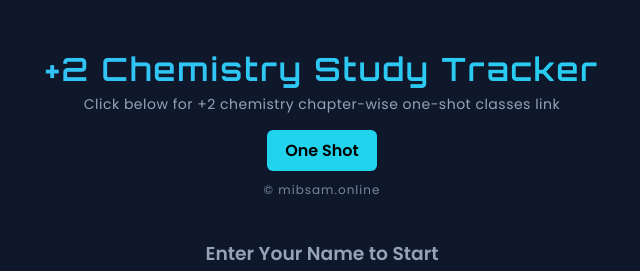
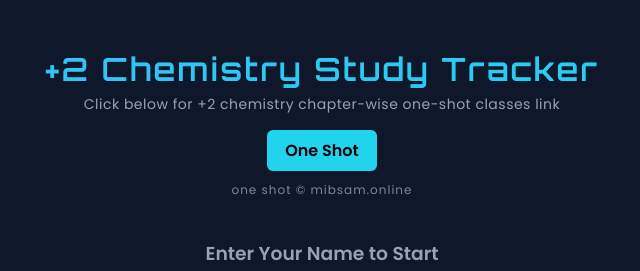
Before and after one commit to Bald-E98/chemistry-, a plain HTML site: page index.html in a window 1280 px wide. Shown: the top 271 px of the page, 318-958 px from the left. Drawn offline with Linux system fonts and the light colour scheme.

Commit message:
Update index.html

```diff
--- a/index.html
+++ b/index.html
@@ -172,7 +172,7 @@ input[type="text"] {
    One Shot
 </a>
 <a href="https://mibsam.online" target="_blank" rel="noopener noreferrer" class="watermark">
-   © mibsam.online
+   one shot © mibsam.online
 </a>
 
 <div id="login-screen">
```
